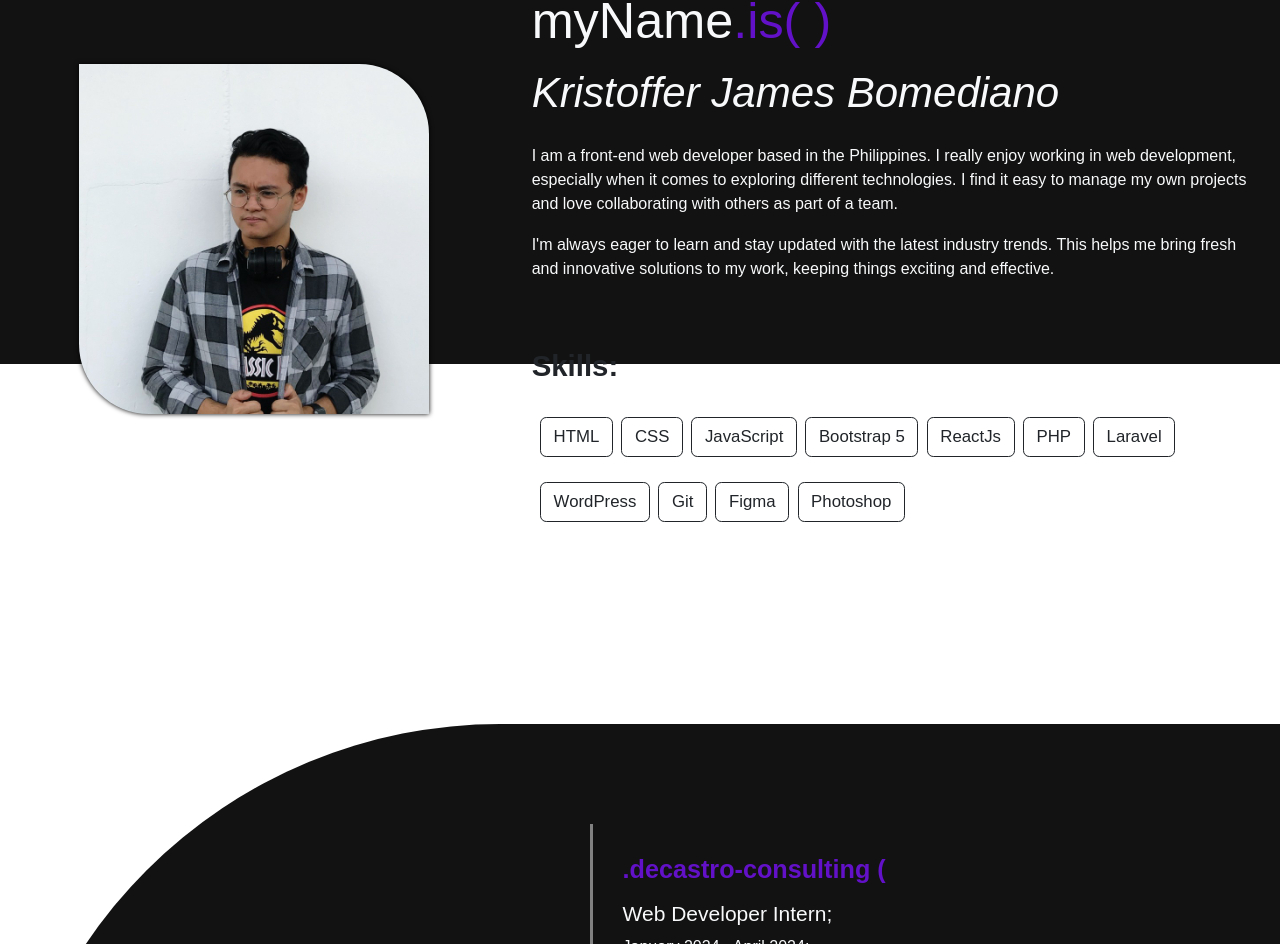
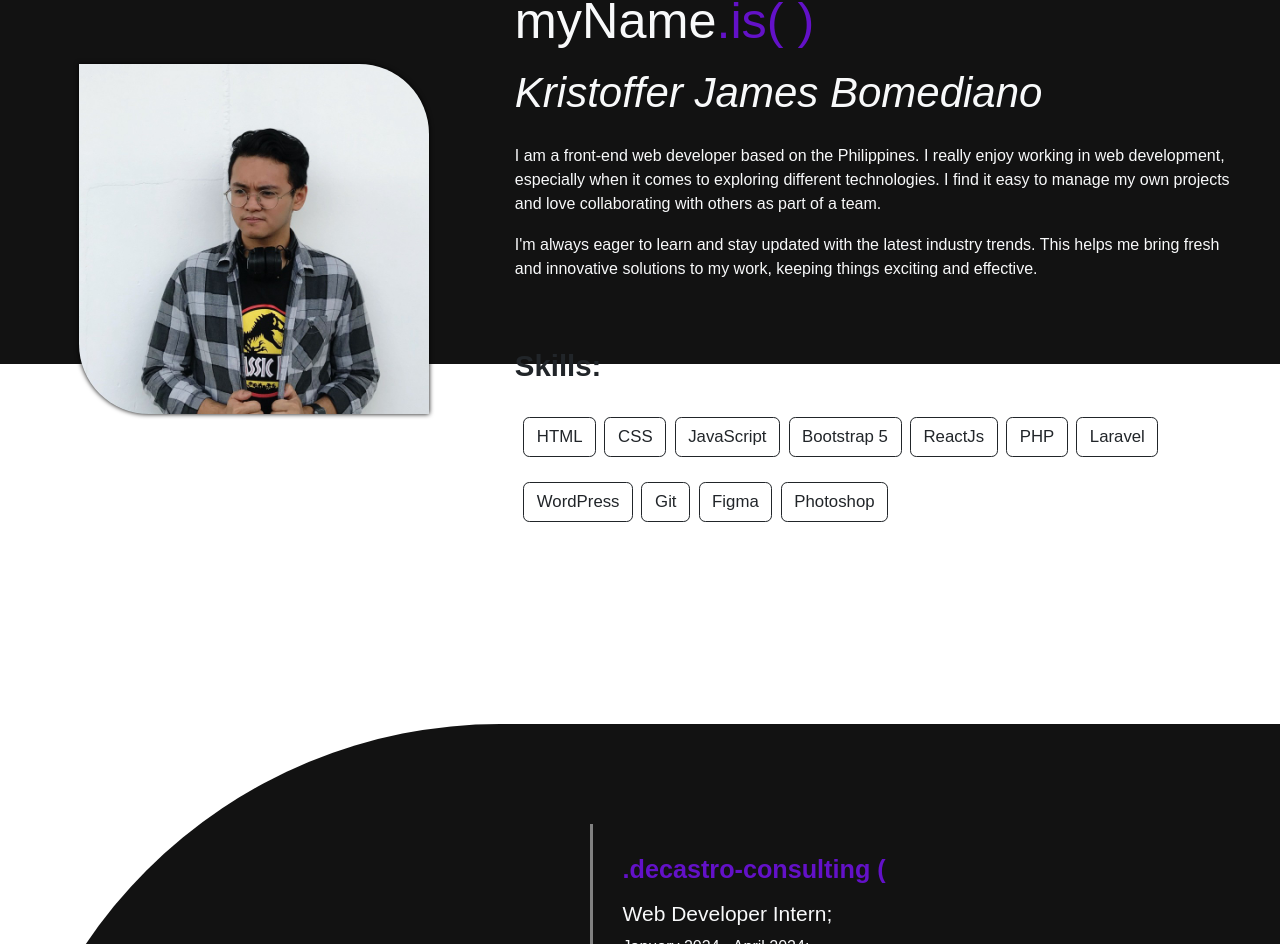
Before and after one commit to jammmeess/portfolio-jammmeess, a React (Create React App) app: page / in a window 1280 px wide. Shown: the part 876-1820 px from the top of the page. Built offline with nearby package versions, Linux system fonts and the light colour scheme; a web font is replaced by a local one.

Commit message:
Updated About section Spacing

```diff
--- a/src/components/About.jsx
+++ b/src/components/About.jsx
@@ -18,7 +18,7 @@ const About = () => {
               }}
             />
           </div>
-          <div className="col-lg-7 ms-4 pt-5 mt-3 text-light">
+          <div className="col-lg-7 ms-2 pt-5 mt-3 text-light">
             <span className="display-5 ">
               <p>
                 <strong>
@@ -32,7 +32,7 @@ const About = () => {
               </b>
             </p>
             <p>
-              I am a front-end web developer based in the Philippines. I really
+              I am a front-end web developer based on the Philippines. I really
               enjoy working in web development, especially when it comes to
               exploring different technologies. I find it easy to manage my own
               projects and love collaborating with others as part of a team.
@@ -43,7 +43,7 @@ const About = () => {
               solutions to my work, keeping things exciting and effective.
             </p>
 
-            <div className="col-lg-12 pt-5 mt-3">
+            <div className="col-lg-12 pt-5 mt-3 skills-section">
               <h3>
                 <b className="text-dark">Skills:</b>
               </h3>
```
